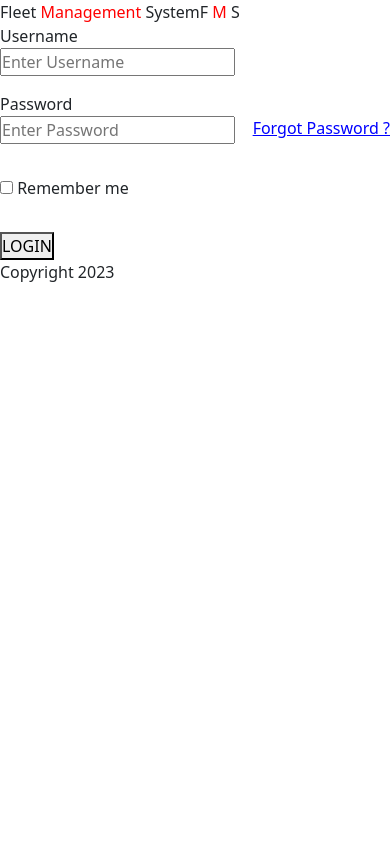
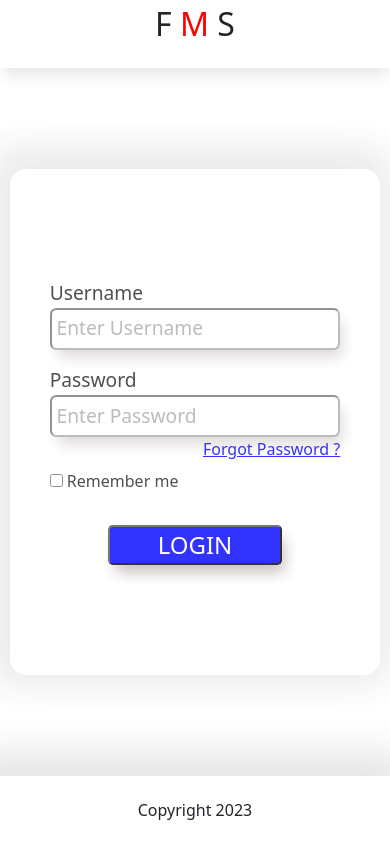
Before and after one commit to project-secret-service/projectz, a Next.js app: page /login in a window 390 px wide. Built offline with nearby package versions, Linux system fonts and the light colour scheme.

Commit message:
added design in login page

```diff
--- a/styles/Home.module.css
+++ b/styles/Home.module.css
@@ -5,6 +5,101 @@
   align-items: center;
   padding: 6rem;
   min-height: 100vh;
+}
+.navbar{
+  display: flex;
+  box-shadow: 0px 10px 15px -3px rgba(0,0,0,0.1);
+  height: 8vh;
+  justify-content: center;
+}
+.navbar .navbar_title {
+  /* background-color: aquamarine; */
+  font-size: 3rem;
+}
+/* .navbar .navbar_title_phone
+{
+  padding-left:1rem;
+  font-size: 3rem;
+} */
+.form{
+  margin-top: 3rem;
+  border-radius: 1rem;
+  width: 25vw;
+  box-shadow: -5px -6px 35px 19px rgba(0,0,0,0.1);
+  height: 50vh;
+  opacity: 80%;
+  padding: 2rem;
+  display: flex;
+  justify-content: center;
+  align-items: center;
+}
+.middle{
+  height: 84vh;
+  overflow-y: hidden;
+  display: flex;
+  justify-content: center;
+  align-items: center;
+}
+.login_button{
+  margin-top: 1rem;
+  display: block;
+  margin: auto;
+  background-color: blue;
+  color: rgb(255, 255, 255);
+  width: 60%;
+  font-size: 1.5rem;
+  border-radius: 0.3rem;
+  box-shadow: 5px 10px 15px -3px rgba(47, 13, 13, 0.335);
+}
+
+
+.login_button:hover{
+  /* font-size: 1.6rem;
+   */
+   background-color: white;
+   color: black;
+}
+.input_field{
+  font-size: 1.2rem;
+  border-radius: 0.4rem;
+  padding: 0.3rem;
+  display: block;
+  margin: auto;
+  opacity: 60%;
+  box-shadow: 5px 10px 15px -3px rgba(47, 13, 13, 0.335);
+  width: 100%;
+}
+
+.input_label{
+  margin-top: 2rem;
+  font-size: 1.2rem;
+}
+.middle_image{
+  width:100vw;
+  height:84vh;
+  /* max-width:50vw;
+  max-height: 50vh; */
+  display:flex;
+  justify-content: center;
+  align-items:center;
+  flex-direction: column;
+}
+.middle_button{
+  margin-top:1.2rem;
+
+}
+.navbar_title_phone{
+  /* font-size: 2rem; */
+  display: none;
+}
+
+.footer{
+  height: 8vh;
+  /* background-color: yellow; */
+  display: flex;
+  box-shadow: -5px -6px 35px 19px rgba(0,0,0,0.1);
+  justify-content: center;
+  align-items: center;
 }
 .landing_page{
 
@@ -315,3 +410,25 @@
   max-width: 100vw;
   max-height: 100vh;
 }
+@media only screen and (max-width: 600px) {
+  .navbar .navbar_title{
+    /* background-color: aquamarine; */
+    display: none;
+  }
+  .navbar_title_phone{
+    font-size: 2rem;
+    display: block;
+  }
+  .form{
+    margin-top: 0rem;
+    border-radius: 1rem;
+    width: 95vw;
+    box-shadow: -5px -6px 35px 19px rgba(0,0,0,0.1);
+    height: 60vh;
+    opacity: 80%;
+    padding: 1rem;
+    display: flex;
+    justify-content: center;
+    align-items: center;
+  }
+}
```
